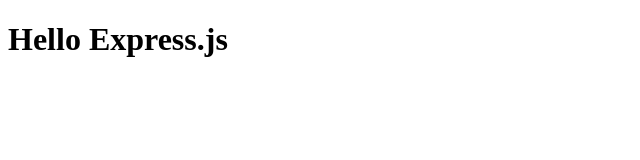
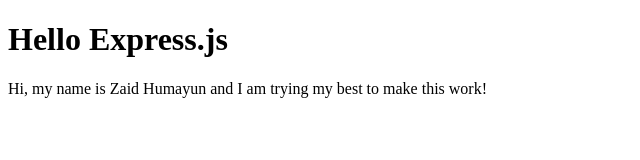
Before and after one commit to redixhumayun/web-server, a website: page public/index.html in a window 1280 px wide. Shown: the whole page, without its empty margins (0-640 px from the left). Drawn offline with Linux system fonts and the light colour scheme.

Commit message:
Added a new p tag to the index file

```diff
--- a/public/index.html
+++ b/public/index.html
@@ -6,5 +6,6 @@
 	</head>
 	<body>
 		<h1>Hello Express.js </h1>
+		<p>Hi, my name is Zaid Humayun and I am trying my best to make this work!</p>
 	</body>
 </html>
```
